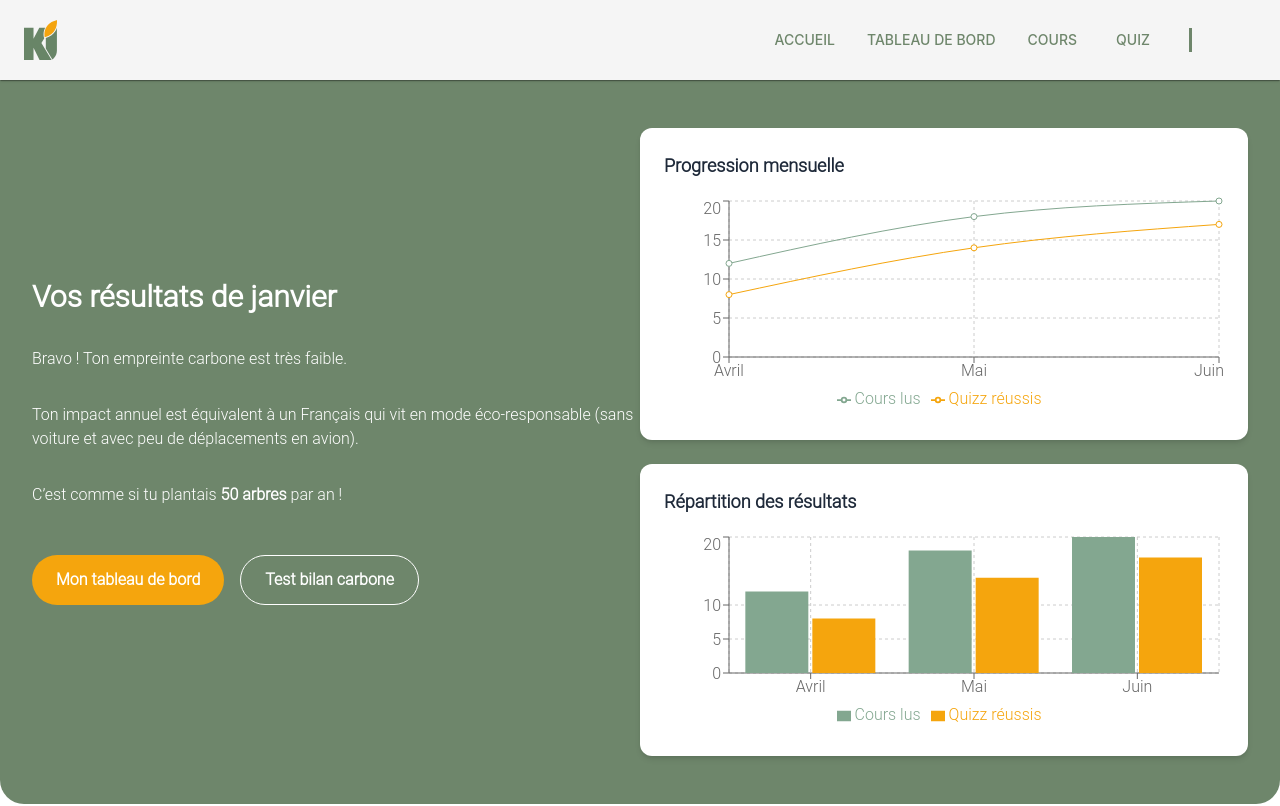
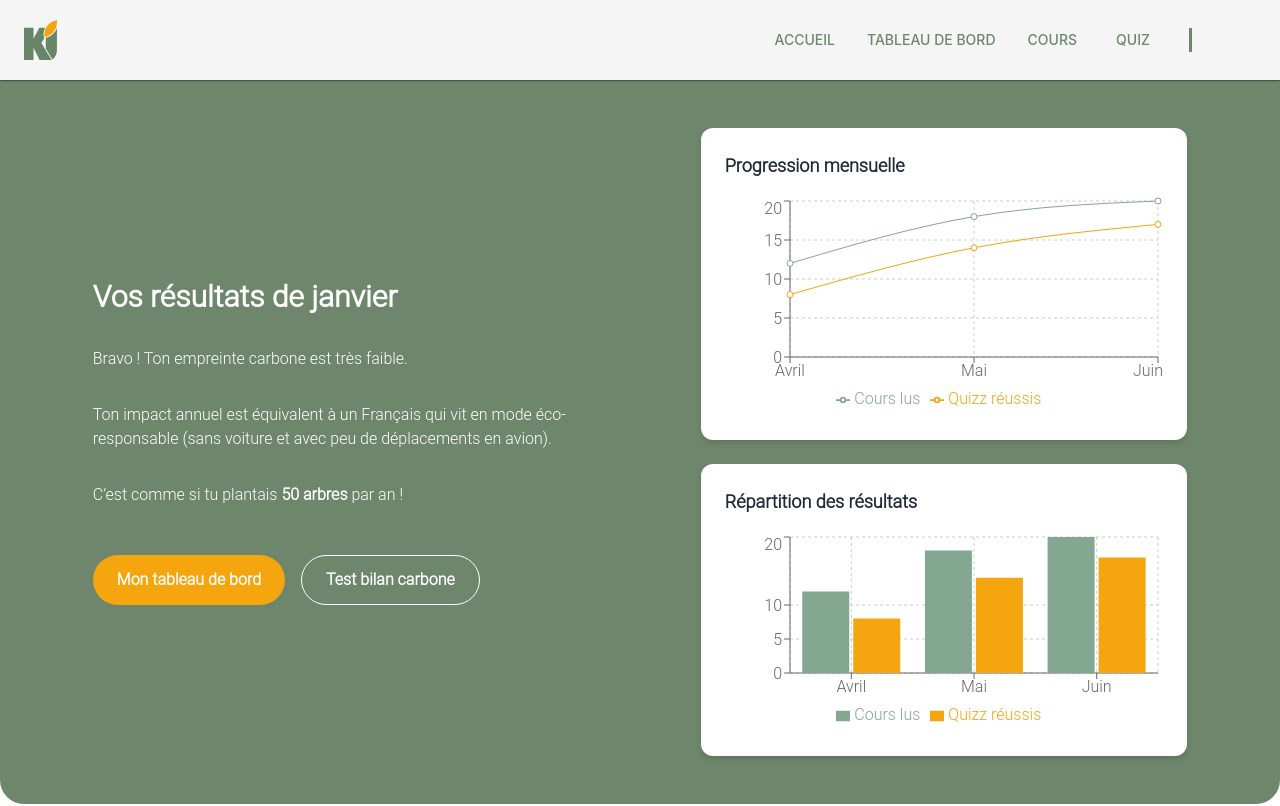
Before and after one commit to leagrnr/digital-project-24-25-client, a React (Vite) app: page / in a window 1280 px wide. Shown: the top 806 px of the page. Built offline with nearby package versions, Linux system fonts and the light colour scheme; some icons are missing.

Commit message:
responsive home 2

```diff
--- a/src/components/web/ResultComponent.tsx
+++ b/src/components/web/ResultComponent.tsx
@@ -63,7 +63,7 @@ export default function ResultComponent() {
     return (
         <div className="flex flex-col lg:flex-row items-center justify-between bg-custom-primary mt-[10vh] rounded-b-3xl px-4 md:px-8 py-8 md:py-12 min-h-[70vh] w-full">
             {/* Texte à gauche */}
-            <div className="w-full lg:w-1/2 text-white space-y-6 md:space-y-8">
+            <div className="w-full lg:w-[40%] text-white space-y-6 md:space-y-8 mx-auto">
                 <h2 className="text-xl md:text-3xl font-semibold">Vos résultats de janvier</h2>
                 <p>Bravo ! Ton empreinte carbone est très faible.</p>
                 <p>
@@ -85,7 +85,7 @@ export default function ResultComponent() {
             </div>
 
             {/* GRAPHIQUES */}
-            <div className="w-full lg:w-1/2 mt-8 lg:mt-0 flex flex-col items-center">
+            <div className="w-full lg:w-[40%] mt-8 lg:mt-0 flex flex-col items-center mx-auto">
                 {isMobile ? (
                     <div className="relative w-full max-w-full">
                         {/* Slide actif */}
```
